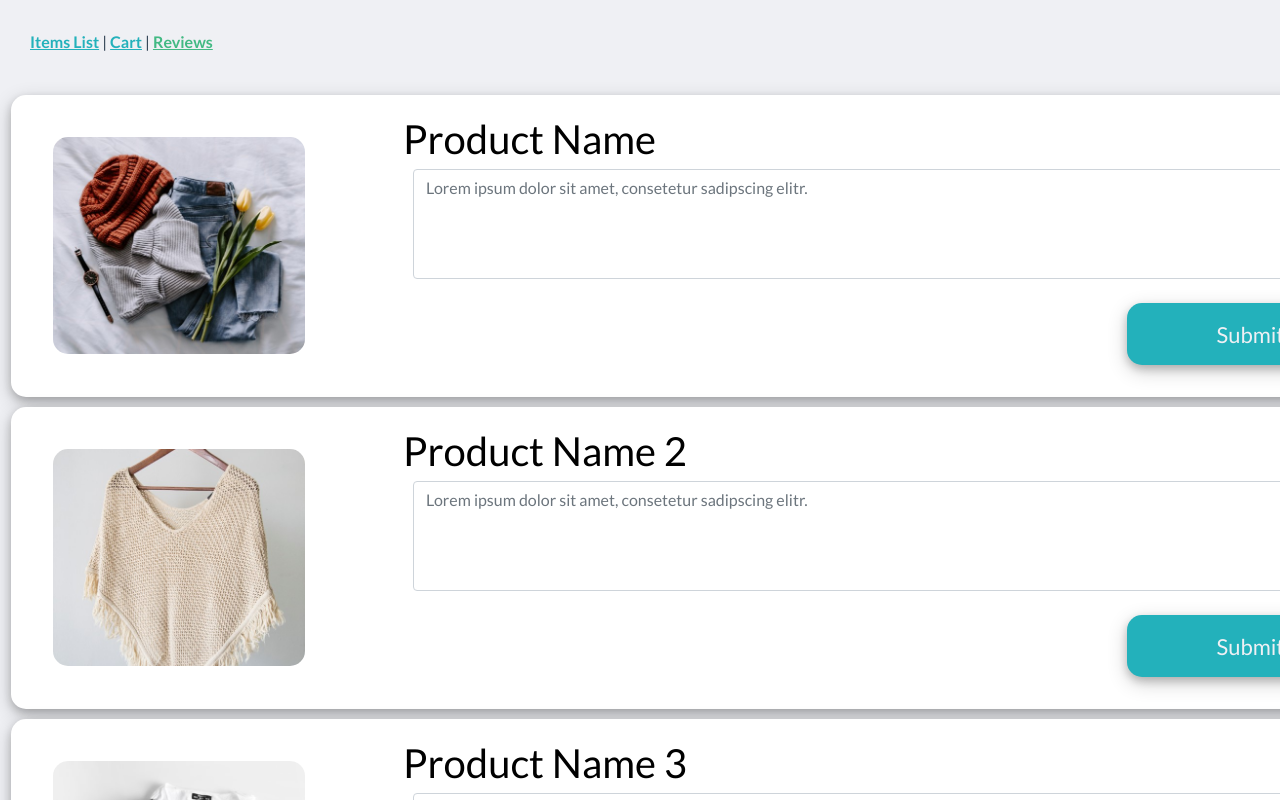
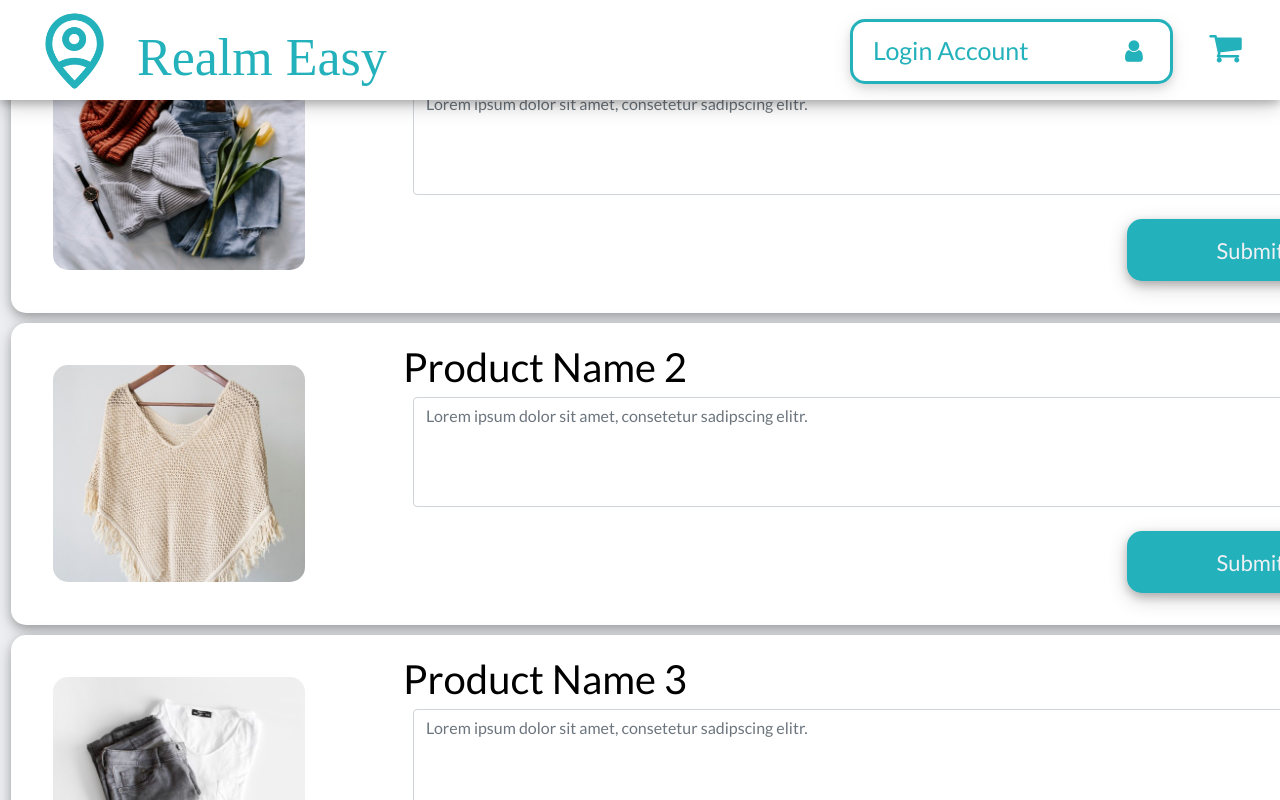
Before and after one commit to viviplc/realmeasy, a Vue app: page /#/reviews in a window 1280 px wide. Shown: the top 800 px of the page. Built offline with nearby package versions, Linux system fonts and the light colour scheme.

Commit message:
Navbar render, no logic

```diff
--- a/src/App.vue
+++ b/src/App.vue
@@ -1,42 +1,154 @@
 <template>
   <div id="app">
-    <link rel="stylesheet" href="https://cdnjs.cloudflare.com/ajax/libs/font-awesome/4.7.0/css/font-awesome.min.css">
+    <link
+      rel="stylesheet"
+      href="https://cdnjs.cloudflare.com/ajax/libs/font-awesome/4.7.0/css/font-awesome.min.css"
+    />
 
-    <div id="nav">
-      <router-link to="/">Items List</router-link> |
-      <router-link to="/shoppingCart">Cart</router-link> |
-      <router-link to="/reviews">Reviews</router-link>
+    <div class="header_nav" id="nav">
+      <div class="container">
+        <a class="navbar-brand" href="/">
+          <div class="logo-image">
+            <img src="./assets/logo.png" class="img-fluid" />
+            <h1>Realm Easy</h1>
+          </div>
+        </a>
+        <nav>
+          <div class="nav-links">
+            <button class="login-button">
+              Login Account<i class="fa fa-fw fa-user"></i>
+            </button>
+            <div class="dropdown-content">
+              <router-link class="nav-link" to="/reviews">Reviews</router-link>
+            </div>
+            <div class="nav_link">
+              <router-link class="btn-white" to="/shoppingCart">
+                <i class="fa fa-fw fa-shopping-cart"></i>
+              </router-link>
+            </div>
+          </div>
+        </nav>
+      </div>
     </div>
-    <router-view/>
+    <router-view />
   </div>
 </template>
 
 
 <style lang="scss">
+@import url("https://fonts.googleapis.com/css2?family=Lato:wght@400;700&display=swap");
 
-@import url('https://fonts.googleapis.com/css2?family=Lato:wght@400;700&display=swap');
-
-*{
-  font-family: 'Lato', sans-serif;
+* {
+  font-family: "Lato", sans-serif;
 }
 
 #app {
   -webkit-font-smoothing: antialiased;
   -moz-osx-font-smoothing: grayscale;
   color: #2c3e50;
-  background-color: #EFF0F4;
+  background-color: #eff0f4;
 }
 
-#nav {
-  padding: 30px;
+.header_nav {
+  width: 100%;
+  height: 100px;
+  top: 0;
+  left: 0;
+  background: #fff;
+  position: fixed;
+  overflow: hidden;
+  z-index: 100;
+  align-items: center;
+  box-shadow: 0 4px 8px 0 rgba(0, 0, 0, 0.2), 0 6px 20px 0 rgba(0, 0, 0, 0.19);
+}
 
-  a {
-    font-weight: bold;
-    color: #23b1bb;
+.navbar-brand h1 {
+  font-family: "Javanese Text";
+  font-size: 52px !important;
+  margin-top: 22px;
+  color: #23b1bb;
+}
 
-    &.router-link-exact-active {
-      color: #42b983;
-    }
-  }
+.container {
+  width: 95% !important;
+  max-width: 3000px !important;
+  margin: auto;
+  margin-left: 10px;
+}
+
+.header_nav .container {
+  display: flex;
+  flex-wrap: wrap;
+  justify-content: space-between;
+  align-items: center;
+  padding: 0px;
+}
+
+.header_nav .nav-links {
+  display: flex;
+  justify-content: space-between;
+  align-items: baseline;
+}
+
+.header_nav .nav_link {
+  position: relative;
+  padding-left: 30px;
+}
+
+.btn-white {
+  background-color: #fff;
+  border: none;
+  color: #23b1bb;
+  height: 35px;
+  width: 35px;
+  font-size: 35px;
+  cursor: pointer;
+}
+
+.login-button {
+  display: flex;
+  justify-content: space-between;
+  align-items: center;
+  background-color: #fff;
+  border: 3px solid #23b1bb;
+  color: #23b1bb;
+  height: 65px;
+  width: 323px;
+  font-size: 25px;
+  cursor: pointer;
+  border-radius: 15px;
+  padding: 20px;
+  box-shadow: 0 4px 8px 0 rgba(0, 0, 0, 0.1), 0 6px 20px 0 rgba(0, 0, 0, 0.09);
+}
+
+.dropdown {
+  position: relative;
+  display: inline-block;
+}
+
+.dropdown-content {
+  display: none;
+  position: absolute;
+  background-color: #f1f1f1;
+  min-width: 160px;
+  box-shadow: 0px 8px 16px 0px rgba(0,0,0,0.2);
+  z-index: 1;
+}
+
+/* Show the dropdown menu on hover */
+.dropdown:hover .dropdown-content {display: block;}
+
+/* Change the background color of the dropdown button when the dropdown content is shown */
+.dropdown:hover .dropbtn {background-color: #3e8e41;}
+
+.logo-image {
+  display: flex;
+  align-items: center;
+}
+
+.img-fluid {
+  width: 85px;
+  height: 85px;
+  margin-right: 20px;
 }
 </style>
--- a/src/components/ItemsList.vue
+++ b/src/components/ItemsList.vue
@@ -42,6 +42,7 @@ export default {
   background-color: #fff;
   border-radius: 15px;
   margin: 23px;
+  margin-top: 130px;
   padding-bottom: 40px;
   box-shadow: 0 4px 8px 0 rgba(0, 0, 0, 0.2), 0 6px 20px 0 rgba(0, 0, 0, 0.19);
 }
```
Also changed, not shown: src/assets/logo.png.
